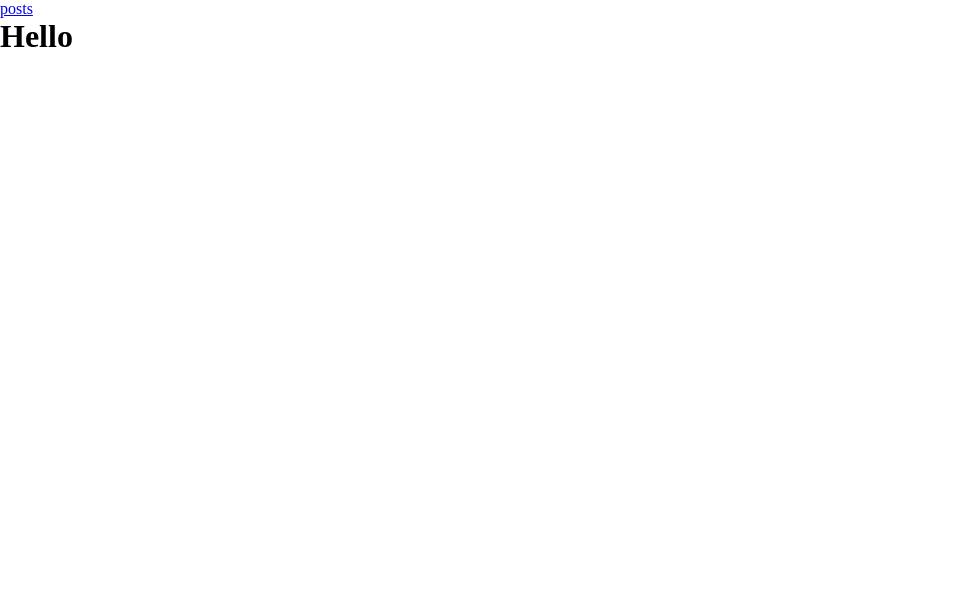
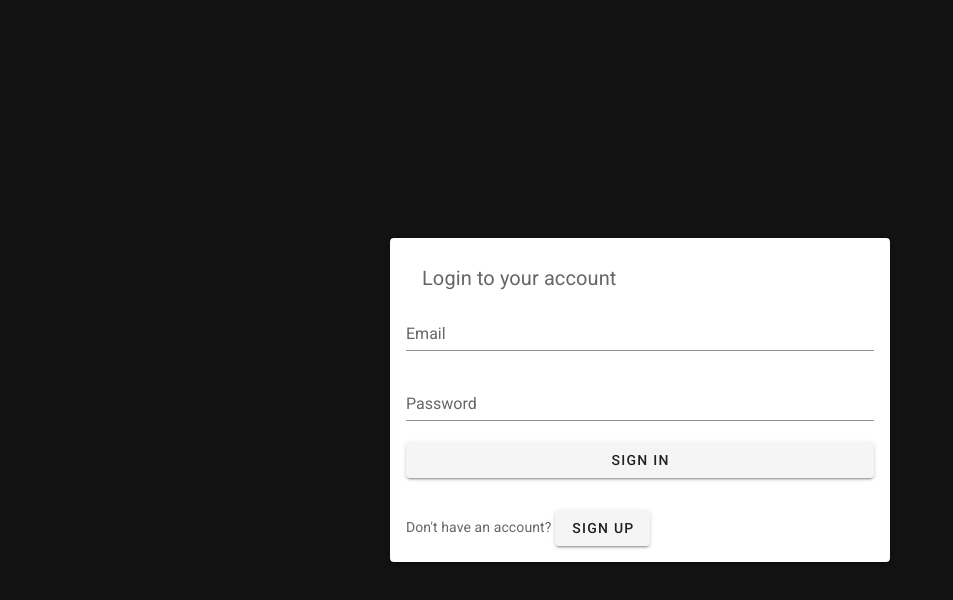
Before and after one commit to Bassel17/frontend-test, a Vue app: page / in a window 1280 px wide. Shown: the top 600 px of the page, without its empty margins (0-953 px from the left). Built offline with nearby package versions, Linux system fonts and the light colour scheme.

Commit message:
feat: implement login and signup
-create AuthRepo to handle logginging and signup
- create login and signup card in Home.vue

```diff
--- a/package.json
+++ b/package.json
@@ -14,6 +14,7 @@
     "vuetify": "^2.2.11"
   },
   "devDependencies": {
+    "@mdi/font": "^5.4.55",
     "@vue/cli-plugin-babel": "~4.4.0",
     "@vue/cli-plugin-eslint": "~4.4.0",
     "@vue/cli-plugin-router": "~4.4.0",
--- a/src/App.vue
+++ b/src/App.vue
@@ -1,13 +1,16 @@
 <template>
   <div>
-    <router-link to="/posts">posts</router-link>
-    <router-view></router-view>
+    <Home/>
   </div>
 </template>
 
 <script>
+import Home from './views/Home';
 
 export default {
-  name: 'App'
+  name: 'App',
+  components:{
+    Home
+  }
 };
 </script>
--- /dev/null
+++ b/src/Repositories/AuthRepo.js
@@ -0,0 +1,47 @@
+
+import {returnLanguageId} from '@/helpers/helpers.js';
+
+class AuthRepo{
+
+    async login(credentials){
+        try{
+            const response = await fetch(`http://127.0.0.1:8000/api/login`,{
+                method: 'POST',
+                body: JSON.stringify(credentials),
+                headers: {
+                    "Content-Type": "application/json"
+                }
+            });
+            const result = await response.json();
+            localStorage.token = result.access_token;
+            localStorage.user_id = result.user_id ;
+            return true;
+        }catch(error){
+            console.log("Error ======> ",error);
+            return false;
+        }
+    }
+
+    async signup(userInfo){
+        userInfo.language_id = returnLanguageId(userInfo.language_id);
+        try{
+            const response = await fetch(`http://127.0.0.1:8000/api/register`,{
+                method: 'POST',
+                body: JSON.stringify(userInfo),
+                headers: {
+                    "Content-Type": "application/json"
+                }
+            });
+            const result = await response.json();
+            localStorage.token = result.access_token;
+            localStorage.user_id = result.user_id ;
+            return true;
+        }catch(error){
+            console.log("Error ======> ",error);
+            return false;
+        }
+    }
+
+}
+
+export default AuthRepo;
--- /dev/null
+++ b/src/helpers/helpers.js
@@ -0,0 +1,5 @@
+export function returnLanguageId(languageName){
+    if (languageName === "EN") return 1;
+    else if(languageName === "AR") return 2;
+    else return 3;
+}
--- a/src/plugins/vuetify.js
+++ b/src/plugins/vuetify.js
@@ -1,7 +1,14 @@
+import '@mdi/font/css/materialdesignicons.css';
 import Vue from 'vue';
 import Vuetify from 'vuetify/lib';
 
 Vue.use(Vuetify);
 
 export default new Vuetify({
+    icons: {
+        iconfont: 'mdi',
+    },
+    theme: {
+        dark: true,
+    },
 });
--- a/src/views/Home.vue
+++ b/src/views/Home.vue
@@ -1,12 +1,108 @@
 <template>
-  <div class="home">
-    <h1>Hello</h1>
-  </div>
+  <v-app dark>
+    <v-main>
+      <v-container fill-height>
+        <v-layout align-center justify-center >
+          <v-flex class='login-form text-xs-center' >
+          <v-card light>
+            <v-card-text>
+                  <v-subheader class ="login-header" v-if='options.isLoggingIn'> Login to your account </v-subheader>
+                  <v-subheader class ="login-header" v-else> Create a new account </v-subheader>
+                  <v-form>
+                    <v-text-field
+                      v-if='!options.isLoggingIn'
+                      v-model='user.name'
+                      label='Name'
+                    />
+                    <v-text-field
+                      v-model='user.email'
+                      label='Email'
+                      type='email'
+                    />
+                    <v-text-field
+                      v-model='user.password'
+                      label='Password'
+                      type='password'
+                    />
+                    <v-select v-if="!options.isLoggingIn" v-model="user.language" :items="['EN','AR','FR']">
+                    </v-select>
+                    <v-btn
+                      v-if='options.isLoggingIn'
+                      @click.prevent='signIn'
+                      block
+                      type='submit'
+                    >sign in</v-btn>
+                    <v-btn v-else block
+                      type='submit'
+                      @click.prevent='signUp'
+                    > Sign up </v-btn>
+                  </v-form>
+            </v-card-text>
+            <v-card-text v-if='options.isLoggingIn'>
+              Don't have an account?
+              <v-btn
+                light
+                @click='options.isLoggingIn = false'
+              >Sign up</v-btn>
+            </v-card-text>
+          </v-card>
+        </v-flex>
+        </v-layout>
+      </v-container>
+    </v-main>
+  </v-app>
 </template>
 
 <script>
+import AuthRepo from '@/Repositories/AuthRepo';
+const authRepo = new AuthRepo();
 
 export default {
-  name: 'Home'
+  name: 'Home',
+  data(){
+    return{
+      options:{
+        isLoggingIn:true
+      },
+      user:{
+        name:'',
+        email:'',
+        password:'',
+        language:'EN'
+      }
+    }
+  },
+  methods:{
+    async signIn(){
+      const result = await authRepo.login(this.user);
+      console.log(result);
+      this.user = {
+        name:'',
+        email:'',
+        password:'',
+        language:'EN'
+      }
+    },
+    async signUp(){
+      const result = await authRepo.signup(this.user);
+      console.log(result);
+      this.user = {
+        name:'',
+        email:'',
+        password:'',
+        language:'EN'
+      }
+    }
+  }
 }
 </script>
+
+<style scoped>
+  .login-form{
+    max-width: 500px;
+  }
+
+  .login-header{
+    font-size: 20px;
+  }
+</style>
```
Also changed, not shown: 1 other file (tests, documents, lock files or other folders).
